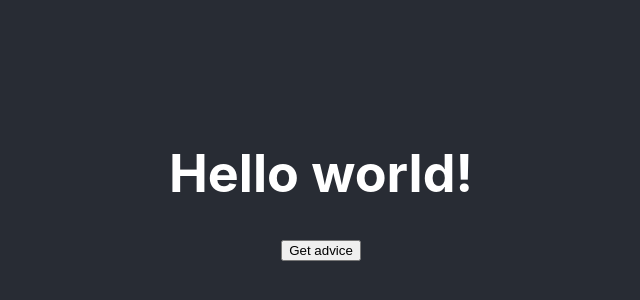
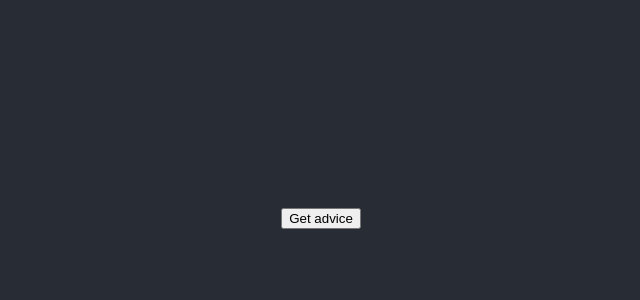
Before and after one commit to SaskiaVdZ/React-course_Project01_AdviceApp, a React (Create React App) app: page / in a window 1280 px wide. Shown: the part 216-516 px from the top of the page, without its empty margins (319-959 px from the left). Built offline with nearby package versions, Linux system fonts and the light colour scheme.

Commit message:
display advice

```diff
--- a/src/App.js
+++ b/src/App.js
@@ -1,12 +1,17 @@
 
 import './App.css';
+import { useState } from 'react';
+
 
 function App() {
-
+const [advice, setAdvice]= useState("");
+//whever we need anything to change in the interface we need state
 async function getAdvice() {
 const res = await fetch ('https://api.adviceslip.com/advice');
 const data = await res.json();
-console.log(data);
+//fetches data from an external source and stores it in a variable
+setAdvice(data.slip.advice);
+
 //async and await make promises easier to write
 //async makes a function return a Promise
 //await makes a function wait for a Promise
@@ -15,7 +20,7 @@
   return (
     <div className="App">
       <header className="App-header">
-        <h1>Hello world!</h1>
+        <h1>{advice}</h1>
         <button onClick={getAdvice}>Get advice</button>
       </header>
     </div>
```
